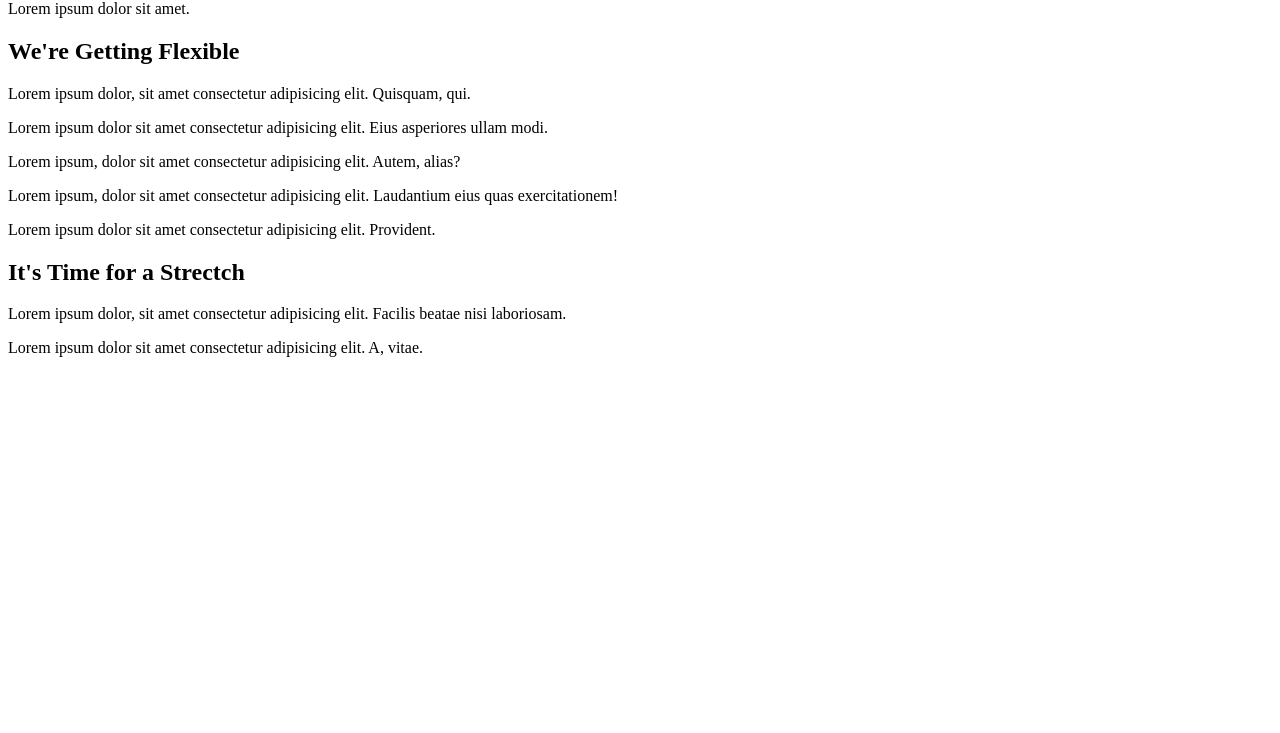
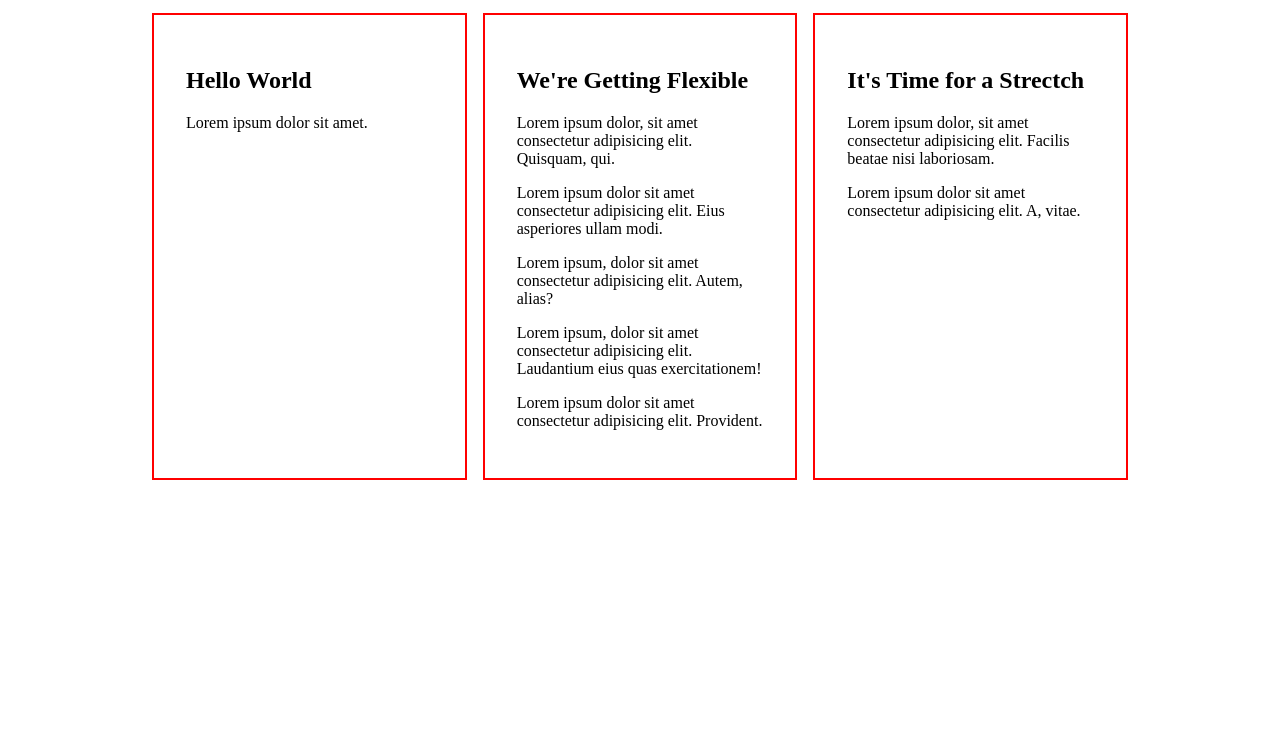
Before and after one commit to andrewteece/Equal-Columns, a plain HTML site: page index.html in a window 1280 px wide. Shown: the part 67-800 px from the top of the page. Drawn offline with Linux system fonts and the light colour scheme.

Commit message:
code css for even columns

```diff
--- a/index.html
+++ b/index.html
@@ -5,15 +5,17 @@
     <meta http-equiv="X-UA-Compatible" content="IE=edge" />
     <meta name="viewport" content="width=device-width, initial-scale=1.0" />
     <title>Equal Columnsm Every Time</title>
+    <link rel="stylesheet" href="styles.css">
   </head>
   <body>
     <div class="container">
+        <h1>Even Columns, Every Time</h1>
       <div class="even-columns">
-        <div>
-          <h2>Hello Worls</h2>
+        <div class="flex-item">
+          <h2>Hello World</h2>
           <p>Lorem ipsum dolor sit amet.</p>
         </div>
-        <div>
+        <div class="flex-item">
           <h2>We're Getting Flexible</h2>
           <p>
             Lorem ipsum dolor, sit amet consectetur adipisicing elit. Quisquam,
@@ -35,7 +37,7 @@
             Lorem ipsum dolor sit amet consectetur adipisicing elit. Provident.
           </p>
         </div>
-        <div>
+        <div class="flex-item">
           <h2>It's Time for a Strectch</h2>
           <p>
             Lorem ipsum dolor, sit amet consectetur adipisicing elit. Facilis
--- a/styles.css
+++ b/styles.css
@@ -0,0 +1,38 @@
+*,
+::before,
+::after {
+    box-sizing: border-box;
+}
+
+h1 {
+    text-align: center;
+}
+
+/* STYLES */
+
+.container {
+    padding: 0 2rem;
+    max-width: 65rem;
+    margin: 0 auto;
+}
+
+.even-columns {
+   display: flex;
+   flex-direction: column;
+   gap: 1em;
+}
+
+@media (min-width: 50em) {
+    .even-columns {
+        flex-direction: row;
+    }
+}
+
+.even-columns > * {
+    flex-basis: 100%;
+    border: 2px solid red;
+}
+
+.flex-item {
+    padding: 2rem;
+}
```
